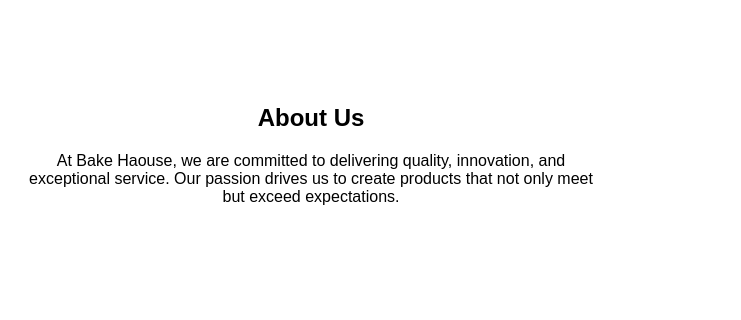
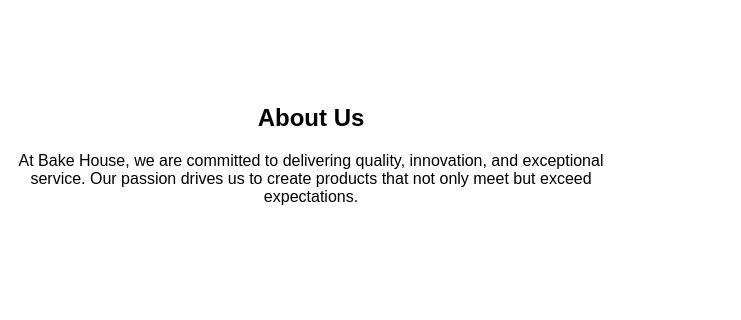
Before and after one commit to juliet-project123/bake-house, a plain HTML site: page index.html in a window 1280 px wide. Shown: the part 627-947 px from the top of the page, 539-1280 px from the left. Drawn offline with Linux system fonts and the light colour scheme.

Commit message:
Update index.html

```diff
--- a/index.html
+++ b/index.html
@@ -53,7 +53,7 @@
 <img src="./logo123.jpeg" alt="Company Image">
 <div>
 <h2>About Us</h2>
-<p>At Bake Haouse, we are committed to delivering quality, innovation, and exceptional service. Our passion drives us to create products that not only meet but exceed expectations.</p>
+<p>At Bake House, we are committed to delivering quality, innovation, and exceptional service. Our passion drives us to create products that not only meet but exceed expectations.</p>
 </div>
 </div>
 <div class="section sponsors">
```
